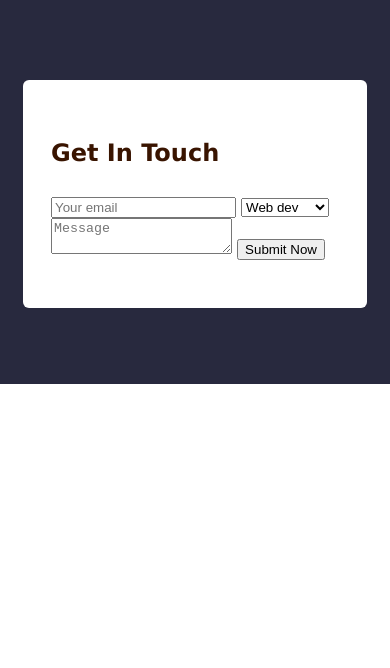
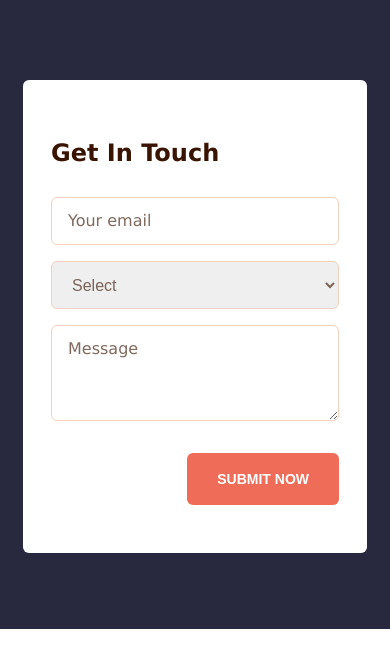
Before and after one commit to MariusCodeAcademy/feu2-18-figma, a plain HTML site: page index.html in a window 390 px wide. Drawn offline with Linux system fonts and the light colour scheme.

Commit message:
mobile form ok

```diff
--- a/index.html
+++ b/index.html
@@ -18,6 +18,7 @@
         <form class="contactForm">
           <input class="textInput" type="text" placeholder="Your email">
           <select class="textInput">
+            <option selected value="">Select</option>
             <option value="Web dev">Web dev</option>
             <option value="Mobile app">Mobile app</option>
           </select>
--- a/sass/main.scss
+++ b/sass/main.scss
@@ -26,4 +26,44 @@ body {
       margin-bottom: 28px;
     }
   }
+  .contactForm {
+    display: flex;
+    flex-direction: column;
+    gap: 16px;
+  }
+  select.textInput {
+    padding: 14px 16px 13px;
+  }
+  .textInput {
+    border: 1px solid #f3d1bf;
+    border-radius: 6px;
+    padding: 7px 16px 7px;
+    width: 100%;
+    font-size: 16px;
+    line-height: 32px;
+    color: rgba(57, 20, 0, 0.64);
+
+    &::placeholder {
+      font-size: 16px;
+      line-height: 32px;
+      font-family: Verdana, Geneva, Tahoma, sans-serif;
+      color: rgba(57, 20, 0, 0.64);
+    }
+    &.area {
+      min-height: 96px;
+      resize: vertical;
+    }
+  }
+  .btn.form {
+    text-transform: uppercase;
+    font-weight: 900;
+    padding: 18px 30px;
+    background-color: #ef6d58;
+    color: #fff;
+    font-size: 14px;
+    border: none;
+    border-radius: 6px;
+    align-self: end;
+    margin-top: 16px;
+  }
 }
```
Also changed, not shown: css/main.css, 1 other file.
